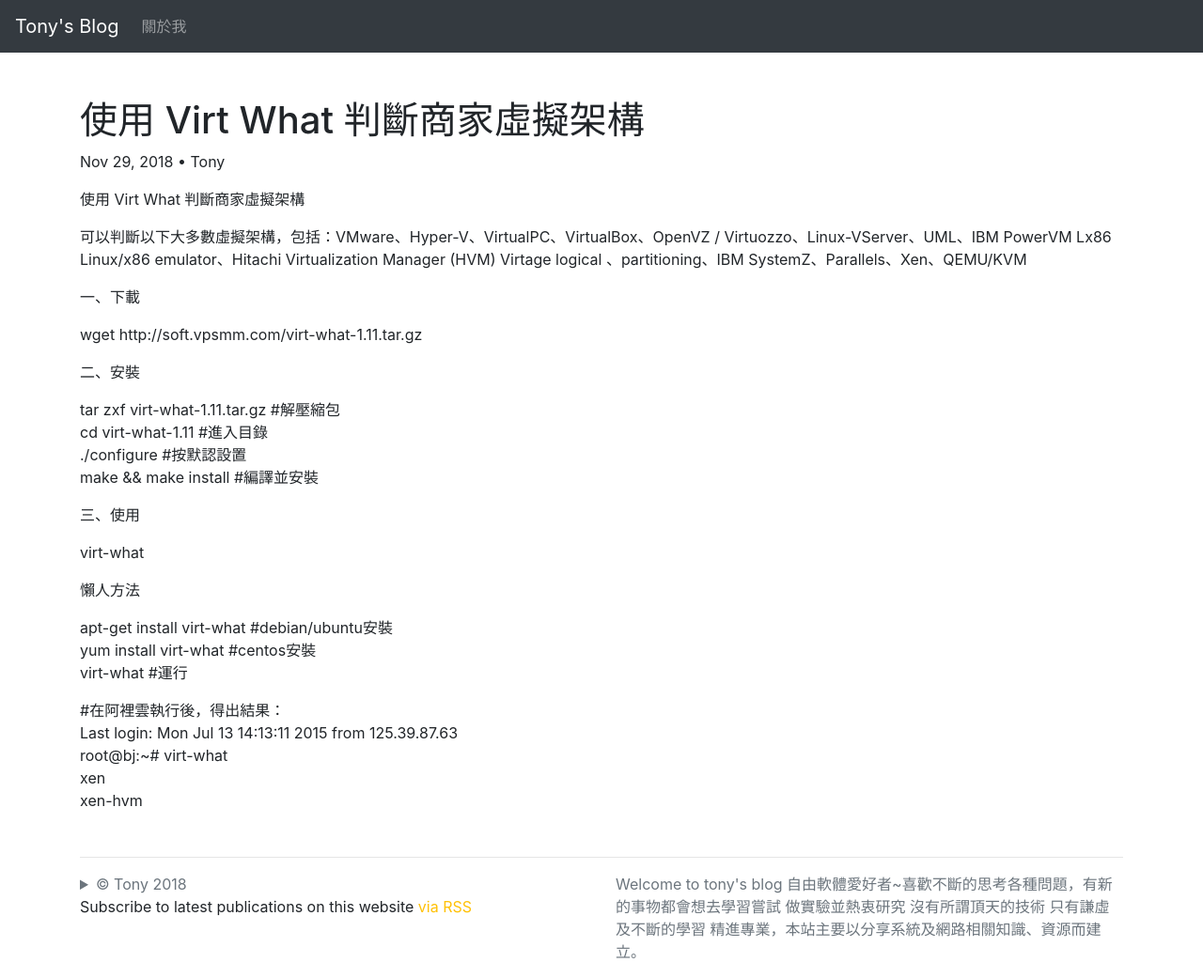
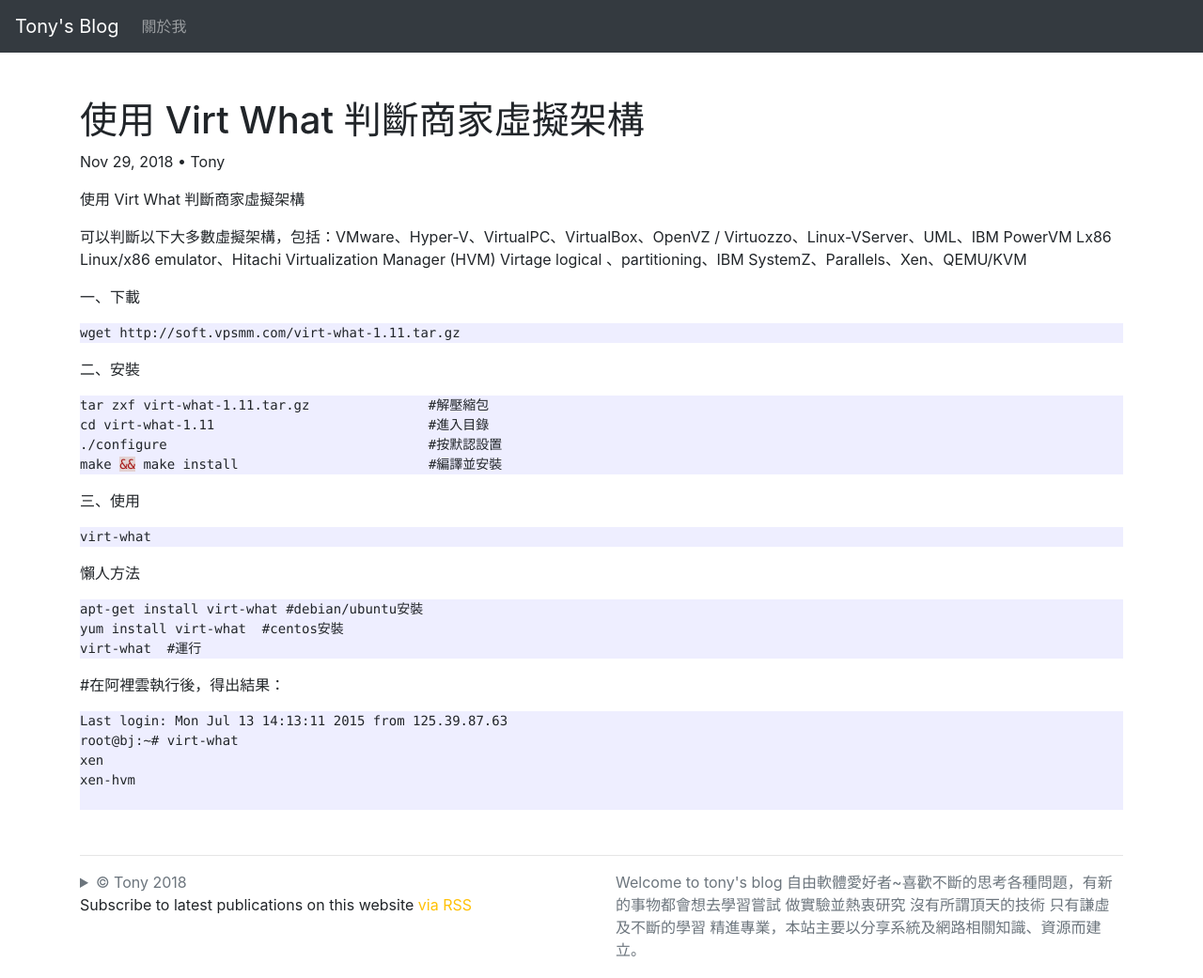
Before and after one commit to stnet253/stnet253.github.io, a Jekyll site: the page built from _posts/2018-11-29-virt_What.md, in a window 1280 px wide. Shown: the whole page at 94% size. Built offline with Jekyll 4.4.1, drawn with Linux system fonts in a browser that asks for light colours.

Commit message:
new page

````diff
--- a/_posts/2018-11-29-virt_What.md
+++ b/_posts/2018-11-29-virt_What.md
@@ -13,27 +13,39 @@ tags: virtual machine
 
 一、下載
 
+```html
 wget http://soft.vpsmm.com/virt-what-1.11.tar.gz
+```
 
 二、安裝
 
-tar zxf virt-what-1.11.tar.gz               #解壓縮包<br>
-cd virt-what-1.11                           #進入目錄<br>
-./configure                                 #按默認設置<br>
-make && make install                        #編譯並安裝<br>
+```html
+tar zxf virt-what-1.11.tar.gz               #解壓縮包
+cd virt-what-1.11                           #進入目錄
+./configure                                 #按默認設置
+make && make install                        #編譯並安裝
+```
 
 三、使用
 
+```html
 virt-what
+```
 
 懶人方法
 
-apt-get install virt-what #debian/ubuntu安裝<br>
-yum install virt-what  #centos安裝<br>
-virt-what  #運行<br>
+```html
+apt-get install virt-what #debian/ubuntu安裝
+yum install virt-what  #centos安裝
+virt-what  #運行
+```
+
 
 #在阿裡雲執行後，得出結果：<br>
-Last login: Mon Jul 13 14:13:11 2015 from 125.39.87.63<br>
-root@bj:~# virt-what<br>
-xen<br>
-xen-hvm<br>
+```html
+Last login: Mon Jul 13 14:13:11 2015 from 125.39.87.63
+root@bj:~# virt-what
+xen
+xen-hvm
+
+```
````
Also changed, not shown: 2 other files.
